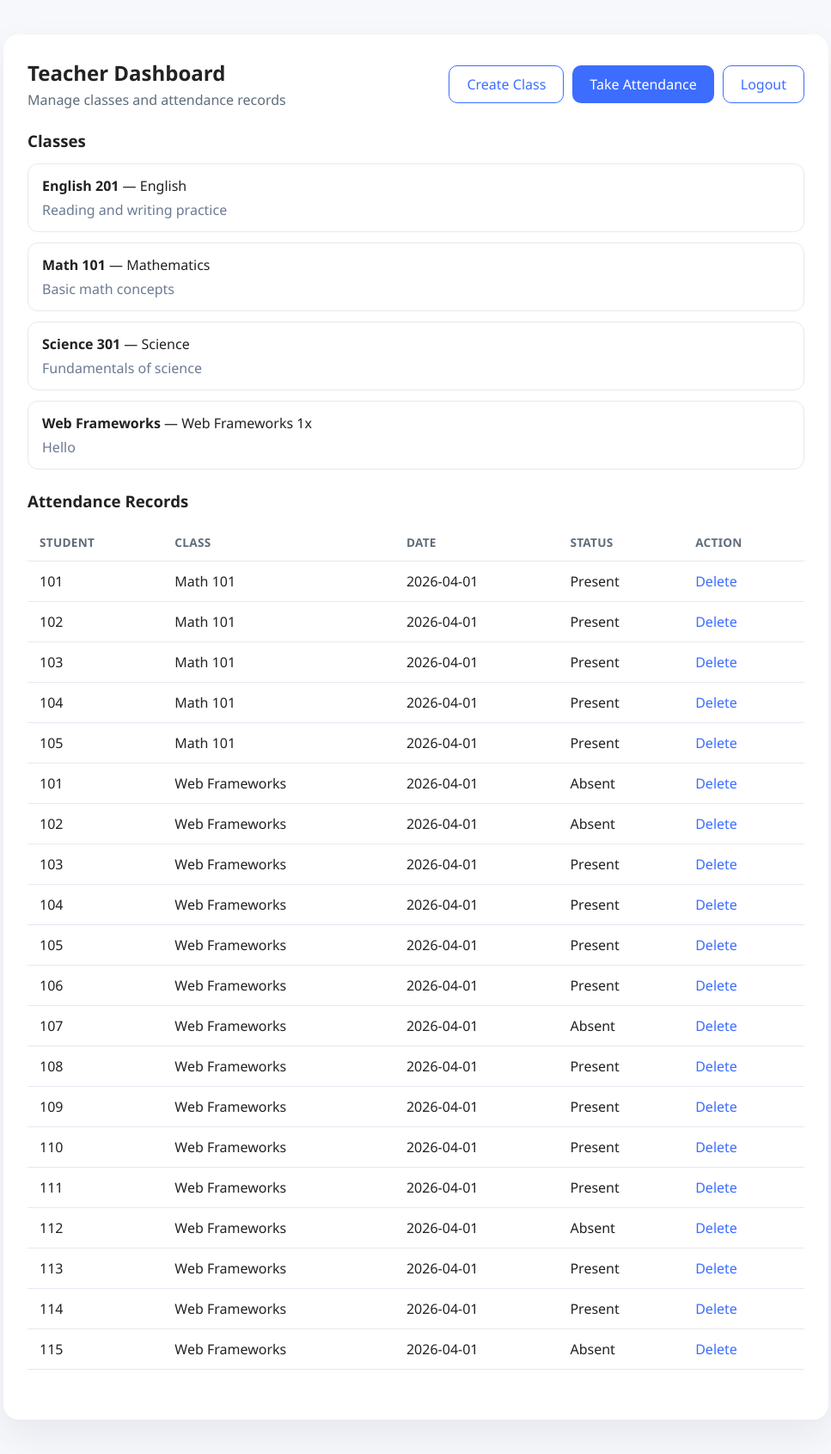
After one commit to Nirbhay-Tak/Student-Attendance-System, a Flask app: page /teacher in a window 1280 px wide. The commit adds this page. Shown: the whole page at 86% size, without its empty margins (156-1123 px from the left). Run offline with Flask 3, Linux system fonts and the light colour scheme; a user stored in the database is signed in; data comes from the database, SQL or seed files in the repository.

Commit message:
Added teacher student login with sample database

```diff
--- a/app.py
+++ b/app.py
@@ -1,45 +1,174 @@
-from flask import Flask,render_template,request,Response,url_for,redirect
+from flask import Flask, render_template, request, redirect, url_for, session
 from flask_sqlalchemy import SQLAlchemy
-from datetime import datetime
+from datetime import date
 import os
 
 app = Flask(__name__)
-app.config['SQLALCHEMY_DATABASE_URI'] = os.environ.get('DATABASE_URL', 'sqlite:///attendance.db')
-app.config['SQLALCHEMY_TRACK_MODIFICATIONS']=False
+app.secret_key = os.environ.get('SECRET_KEY', 'secret123')
+
+base_dir = os.path.abspath(os.path.dirname(__file__))
+database_path = os.path.join(base_dir, 'database.db')
+app.config['SQLALCHEMY_DATABASE_URI'] = 'sqlite:///' + database_path
+app.config['SQLALCHEMY_TRACK_MODIFICATIONS'] = False
+
 db = SQLAlchemy(app)
 
+
+class User(db.Model):
+    id = db.Column(db.Integer, primary_key=True)
+    username = db.Column(db.String(100), unique=True, nullable=False)
+    password = db.Column(db.String(100), nullable=False)
+    role = db.Column(db.String(20), nullable=False)
+    attendances = db.relationship('Attendance', backref='student', lazy=True)
+
+
+class Class(db.Model):
+    __tablename__ = 'classes'
+    id = db.Column(db.Integer, primary_key=True)
+    class_name = db.Column(db.String(120), nullable=False)
+    subject = db.Column(db.String(120), nullable=False)
+    description = db.Column(db.String(250))
+    attendances = db.relationship('Attendance', backref='class_ref', lazy=True)
+
+
 class Attendance(db.Model):
-    id=db.Column(db.Integer,primary_key = True)
-    student_name=db.Column(db.String(100),nullable=False)
-    roll_no=db.Column(db.String(100),nullable=False)
-    date=db.Column(db.DateTime, default=datetime.utcnow)
-    status=db.Column(db.String(100),nullable=False)
+    id = db.Column(db.Integer, primary_key=True)
+    student_id = db.Column(db.Integer, db.ForeignKey('user.id'), nullable=False)
+    class_id = db.Column(db.Integer, db.ForeignKey('classes.id'), nullable=False)
+    date = db.Column(db.Date, nullable=False, default=date.today)
+    status = db.Column(db.String(20), nullable=False)
 
-@app.route('/')
-def index():
-    records=Attendance.query.all()
-    return render_template('index.html',records=records)
 
-@app.route('/add',methods=['POST'])
-def add_record():
-    student_name = request.form['student_name']
-    roll_no=request.form['student_roll']
-    status=request.form['status']
-    new_record=Attendance(student_name=student_name,roll_no=roll_no,status=status)
-    db.session.add(new_record)
-    db.session.commit()
-    return redirect(url_for('index'))
+@app.route('/', methods=['GET', 'POST'])
+def login():
+    if request.method == 'POST':
+        username = request.form['username'].strip()
+        password = request.form['password'].strip()
 
-@app.route('/delete/<int:id>')
-def delete_record(id):
-    record=Attendance.query.get(id)
+        user = User.query.filter_by(username=username, password=password).first()
+        if user:
+            session['user_id'] = user.id
+            session['role'] = user.role
+            session['username'] = user.username
+            if user.role == 'teacher':
+                return redirect(url_for('teacher_dashboard'))
+            return redirect(url_for('student_dashboard'))
+
+        return render_template('login.html', error='Invalid username or password.')
+
+    return render_template('login.html')
+
+
+@app.route('/teacher')
+def teacher_dashboard():
+    if session.get('role') != 'teacher':
+        return redirect(url_for('login'))
+
+    records = Attendance.query.order_by(Attendance.date.desc()).all()
+    classes = Class.query.order_by(Class.class_name).all()
+    return render_template('teacher_dashboard.html', records=records, classes=classes)
+
+
+@app.route('/student')
+def student_dashboard():
+    if session.get('role') != 'student':
+        return redirect(url_for('login'))
+
+    student_id = session.get('user_id')
+    records = Attendance.query.filter_by(student_id=student_id).order_by(Attendance.date.desc()).all()
+    total = len(records)
+    present = sum(1 for record in records if record.status == 'Present')
+    percentage = round((present / total) * 100, 1) if total else 0
+    return render_template('student_dashboard.html', records=records, percentage=percentage)
+
+
+@app.route('/take_attendance', methods=['GET', 'POST'])
+def take_attendance():
+    if session.get('role') != 'teacher':
+        return redirect(url_for('login'))
+
+    classes = Class.query.order_by(Class.class_name).all()
+    selected_class_id = request.args.get('class_id', type=int)
+    selected_class = None
+    if selected_class_id:
+        selected_class = Class.query.get(selected_class_id)
+    if not selected_class and classes:
+        selected_class = classes[0]
+
+    students = User.query.filter_by(role='student').order_by(User.username).all()
+
+    if request.method == 'POST':
+        class_id = int(request.form['class_id'])
+        for student in students:
+            status = request.form.get(f'status_{student.id}', 'Absent')
+            db.session.add(Attendance(student_id=student.id, class_id=class_id, date=date.today(), status=status))
+        db.session.commit()
+        return redirect(url_for('teacher_dashboard'))
+
+    return render_template('take_attendance.html', classes=classes, selected_class=selected_class, students=students)
+
+
+@app.route('/create_class', methods=['GET', 'POST'])
+def create_class():
+    if session.get('role') != 'teacher':
+        return redirect(url_for('login'))
+
+    if request.method == 'POST':
+        class_name = request.form['class_name'].strip()
+        subject = request.form['subject'].strip()
+        description = request.form['description'].strip()
+
+        db.session.add(Class(class_name=class_name, subject=subject, description=description))
+        db.session.commit()
+        return redirect(url_for('teacher_dashboard'))
+
+    return render_template('create_class.html')
+
+
+@app.route('/delete_attendance/<int:attendance_id>')
+def delete_attendance(attendance_id):
+    if session.get('role') != 'teacher':
+        return redirect(url_for('login'))
+
+    record = Attendance.query.get_or_404(attendance_id)
     db.session.delete(record)
     db.session.commit()
-    return redirect('/')
+    return redirect(url_for('teacher_dashboard'))
 
-# Create tables on startup
+
+@app.route('/logout')
+def logout():
+    session.clear()
+    return redirect(url_for('login'))
+
+
+def seed_data():
+    if not User.query.filter_by(role='teacher').first():
+        db.session.add(User(username='teacher1', password='123', role='teacher'))
+
+    if User.query.filter_by(role='student').count() == 0:
+        for number in range(101, 116):
+            db.session.add(User(username=str(number), password='123', role='student'))
+
+    if Class.query.count() == 0:
+        db.session.add(Class(class_name='Math 101', subject='Mathematics', description='Basic math concepts'))
+        db.session.add(Class(class_name='English 201', subject='English', description='Reading and writing practice'))
+        db.session.add(Class(class_name='Science 301', subject='Science', description='Fundamentals of science'))
+
+    db.session.commit()
+
+    if Attendance.query.count() == 0:
+        sample_students = User.query.filter_by(role='student').limit(5).all()
+        sample_class = Class.query.first()
+        for student in sample_students:
+            db.session.add(Attendance(student_id=student.id, class_id=sample_class.id, date=date.today(), status='Present'))
+        db.session.commit()
+
+
 with app.app_context():
     db.create_all()
+    seed_data()
 
-if __name__=="__main__":
+
+if __name__ == '__main__':
     app.run(debug=True)
--- a/requirments.txt
+++ b/requirments.txt
@@ -1,4 +1,2 @@
 Flask==2.3.0
 Flask-SQLAlchemy==3.0.3
-Werkzeug==2.3.0
-psycopg2-binary==2.9.6
--- /dev/null
+++ b/static/style.css
@@ -0,0 +1,176 @@
+body {
+    background-color: #f7f8fb;
+    color: #222;
+    font-family: 'Segoe UI', Tahoma, Geneva, Verdana, sans-serif;
+    margin: 0;
+    min-height: 100vh;
+}
+
+.page-center {
+    max-width: 960px;
+    margin: 40px auto;
+    padding: 0 18px;
+}
+
+.card {
+    background: #ffffff;
+    border-radius: 18px;
+    box-shadow: 0 18px 40px rgba(35, 47, 89, 0.08);
+    padding: 28px;
+}
+
+.wide-card {
+    padding: 28px 28px 34px;
+}
+
+.page-header {
+    display: flex;
+    align-items: center;
+    justify-content: space-between;
+    gap: 16px;
+    margin-bottom: 24px;
+}
+
+.page-header h2 {
+    margin: 0 0 4px;
+}
+
+.page-header p {
+    margin: 0;
+    color: #5f6d7a;
+}
+
+.header-actions {
+    display: flex;
+    flex-wrap: wrap;
+    gap: 10px;
+}
+
+.button {
+    display: inline-flex;
+    align-items: center;
+    justify-content: center;
+    padding: 10px 20px;
+    border-radius: 10px;
+    background: #3c6dff;
+    color: #fff;
+    text-decoration: none;
+    border: none;
+    cursor: pointer;
+}
+
+.button:hover {
+    opacity: 0.95;
+}
+
+.button.outline {
+    background: transparent;
+    color: #3c6dff;
+    border: 1px solid #3c6dff;
+}
+
+.box {
+    margin-bottom: 24px;
+}
+
+.box h3 {
+    margin-bottom: 14px;
+}
+
+.simple-list {
+    list-style: none;
+    padding: 0;
+    margin: 0;
+}
+
+.simple-list li {
+    padding: 14px 16px;
+    border: 1px solid #e6e9f2;
+    border-radius: 12px;
+    margin-bottom: 12px;
+}
+
+.small {
+    color: #6c7a93;
+    margin-top: 6px;
+}
+
+table {
+    width: 100%;
+    border-collapse: collapse;
+}
+
+table th,
+ table td {
+    padding: 12px 14px;
+    text-align: left;
+    border-bottom: 1px solid #e6e9f2;
+}
+
+table thead th {
+    text-transform: uppercase;
+    letter-spacing: 0.02em;
+    font-size: 0.85rem;
+    color: #5f6d7a;
+}
+
+.link-button {
+    color: #3c6dff;
+    text-decoration: none;
+}
+
+.form-stack {
+    display: grid;
+    gap: 16px;
+}
+
+input[type='text'],
+textarea,
+select {
+    width: 100%;
+    padding: 12px 14px;
+    border-radius: 12px;
+    border: 1px solid #d8dee9;
+    background: #fbfcff;
+    font-size: 1rem;
+}
+
+textarea {
+    resize: vertical;
+}
+
+label {
+    font-weight: 600;
+    margin-bottom: 6px;
+    display: block;
+}
+
+.alert {
+    background: #ffe3e3;
+    color: #a42323;
+    border-radius: 12px;
+    padding: 12px 14px;
+    margin-bottom: 18px;
+}
+
+.summary-row {
+    display: flex;
+    justify-content: space-between;
+    gap: 14px;
+    margin-bottom: 16px;
+    color: #3c6dff;
+    font-weight: 600;
+}
+
+@media (max-width: 720px) {
+    .page-header,
+    .summary-row {
+        flex-direction: column;
+        align-items: stretch;
+    }
+
+    table th,
+    table td {
+        font-size: 0.95rem;
+    }
+}
--- a/templates/index.html
+++ b/templates/index.html
@@ -75,7 +75,7 @@
                 {% for record in records %}
                 <tr>
                     <td>{{record.student_name}}</td>
-                    <td>{{record.roll_no}}</td>
+                    <td>{{record.user_id}}</td>
                     <td>{{record.date}}</td>
                     <td>
                         {% if record.status == "Present" %}
--- /dev/null
+++ b/templates/teacher_dashboard.html
@@ -0,0 +1,72 @@
+<!DOCTYPE html>
+<html lang="en">
+<head>
+    <meta charset="UTF-8">
+    <meta name="viewport" content="width=device-width, initial-scale=1.0">
+    <title>Teacher Dashboard</title>
+    <link rel="stylesheet" href="{{ url_for('static', filename='style.css') }}">
+</head>
+<body>
+    <div class="page-center">
+        <div class="card wide-card">
+            <div class="page-header">
+                <div>
+                    <h2>Teacher Dashboard</h2>
+                    <p>Manage classes and attendance records</p>
+                </div>
+                <div class="header-actions">
+                    <a href="/create_class" class="button outline">Create Class</a>
+                    <a href="/take_attendance" class="button">Take Attendance</a>
+                    <a href="/logout" class="button outline">Logout</a>
+                </div>
+            </div>
+
+            <section class="box">
+                <h3>Classes</h3>
+                {% if classes %}
+                    <ul class="simple-list">
+                        {% for class_item in classes %}
+                            <li>
+                                <strong>{{ class_item.class_name }}</strong> &mdash; {{ class_item.subject }}
+                                <div class="small">{{ class_item.description }}</div>
+                            </li>
+                        {% endfor %}
+                    </ul>
+                {% else %}
+                    <p>No classes defined yet.</p>
+                {% endif %}
+            </section>
+
+            <section class="box">
+                <h3>Attendance Records</h3>
+                {% if records %}
+                    <table>
+                        <thead>
+                            <tr>
+                                <th>Student</th>
+                                <th>Class</th>
+                                <th>Date</th>
+                                <th>Status</th>
+                                <th>Action</th>
+                            </tr>
+                        </thead>
+                        <tbody>
+                            {% for record in records %}
+                                <tr>
+                                    <td>{{ record.student.username }}</td>
+                                    <td>{{ record.class_ref.class_name }}</td>
+                                    <td>{{ record.date.strftime('%Y-%m-%d') }}</td>
+                                    <td>{{ record.status }}</td>
+                                    <td><a href="/delete_attendance/{{ record.id }}" class="link-button">Delete</a></td>
+                                </tr>
+                            {% endfor %}
+                        </tbody>
+                    </table>
+                {% else %}
+                    <p>No attendance records yet.</p>
+                {% endif %}
+            </section>
+        </div>
+    </div>
+</body>
+</html>
```
Also changed, not shown: api/index.py (+7 -3 lines), templates/create_class.html (added, +38 -0 lines), templates/dashbord.html (added, +31 -0 lines), templates/login.html (added, +28 -0 lines), templates/student_dashboard.html (added, +53 -0 lines), templates/take_attendance.html (added, +67 -0 lines), database.db (added), instance/attendance.db (deleted).
